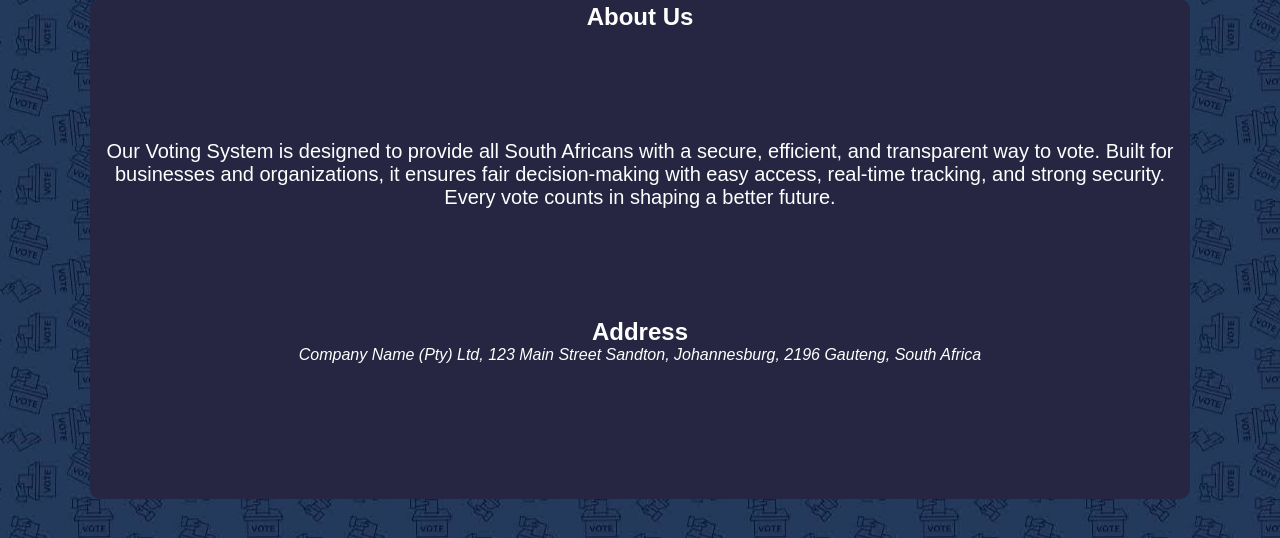
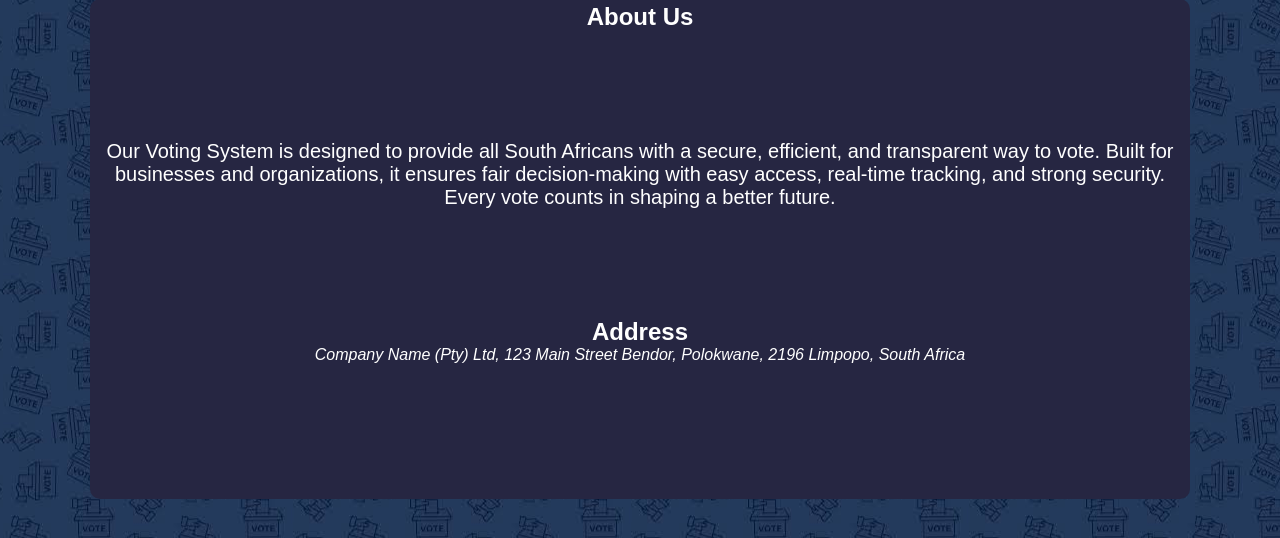
Before and after one commit to TumeloFRakgwahla/Online-Voting-System, a PHP site: page /About.php in a window 1280 px wide. Shown: the part 200-738 px from the top of the page. Run offline with PHP 8.4, Linux system fonts and the light colour scheme.

Commit message:
Update About.php

```diff
--- a/About.php
+++ b/About.php
@@ -34,8 +34,8 @@
 
                      <Address>
                         Company Name (Pty) Ltd, 123 Main Street
-                        Sandton, Johannesburg, 2196
-                        Gauteng, South Africa
+                        Bendor, Polokwane, 2196
+                        Limpopo, South Africa
                     </Address>
 
         </p>
```
